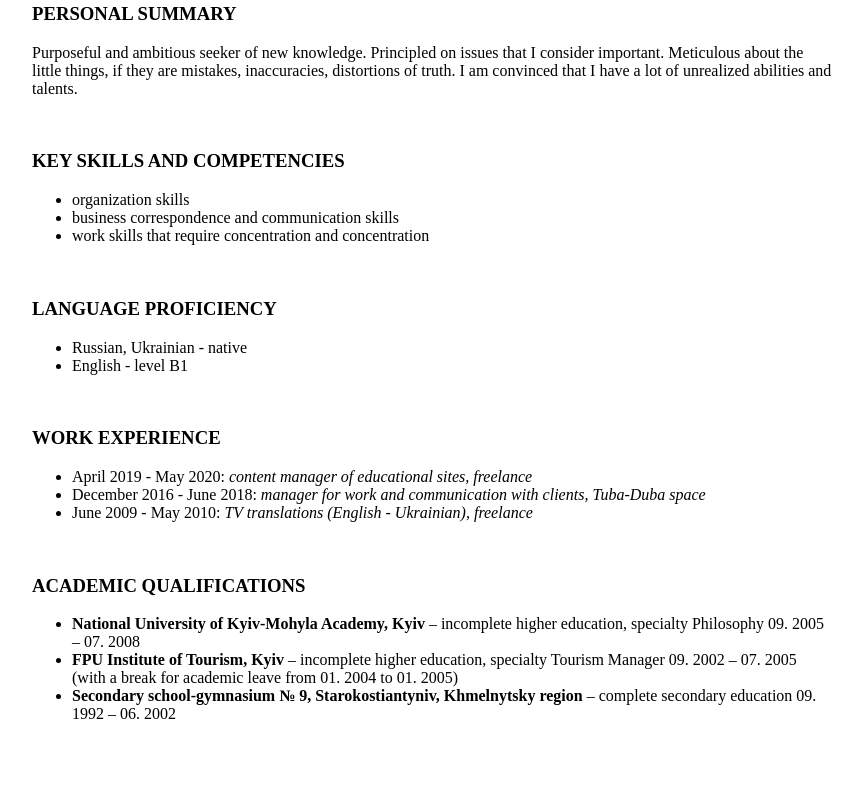
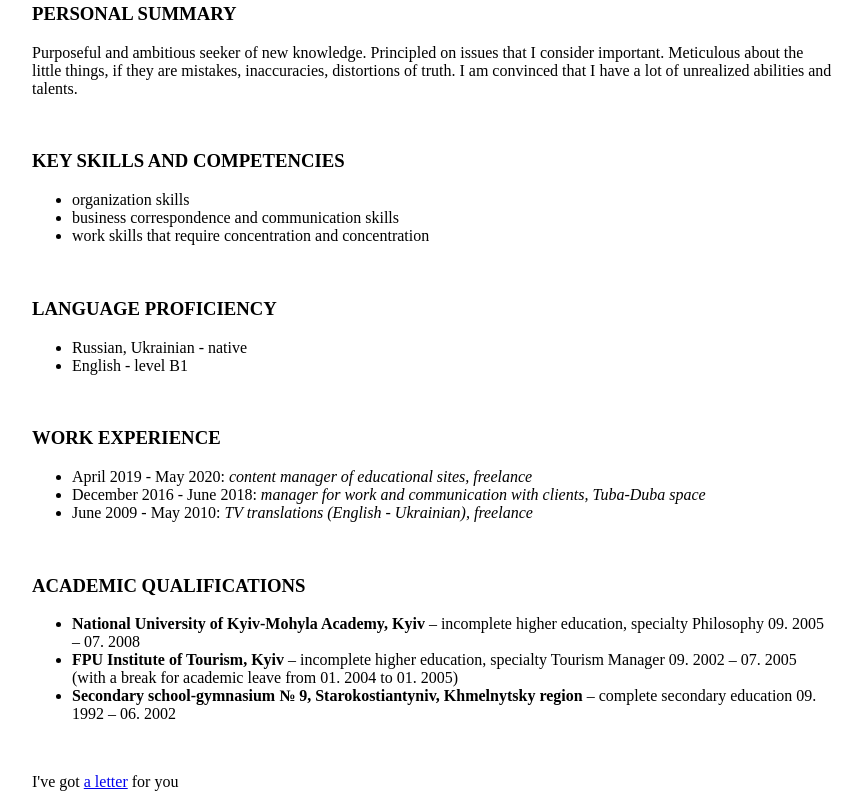
Before and after one commit to SvitlanaKalmutska/Homework2, a plain HTML site: page ENindex.html in a window 1280 px wide. Shown: the part 344-1151 px from the top of the page, without its empty margins (208-1070 px from the left). Before the commit the page ends 1101 px from the top, so only its background shows below. Drawn offline with Linux system fonts and the light colour scheme.

Commit message:
Update ENindex.html

```diff
--- a/ENindex.html
+++ b/ENindex.html
@@ -72,6 +72,7 @@
             education
             09. 1992 – 06. 2002</li>
     </ul><br>
+    <p>I've got <a href="https://svitlanakalmutska.github.io/batest/">a letter</a> for you</p>
 </body>
 
 </html>
```
